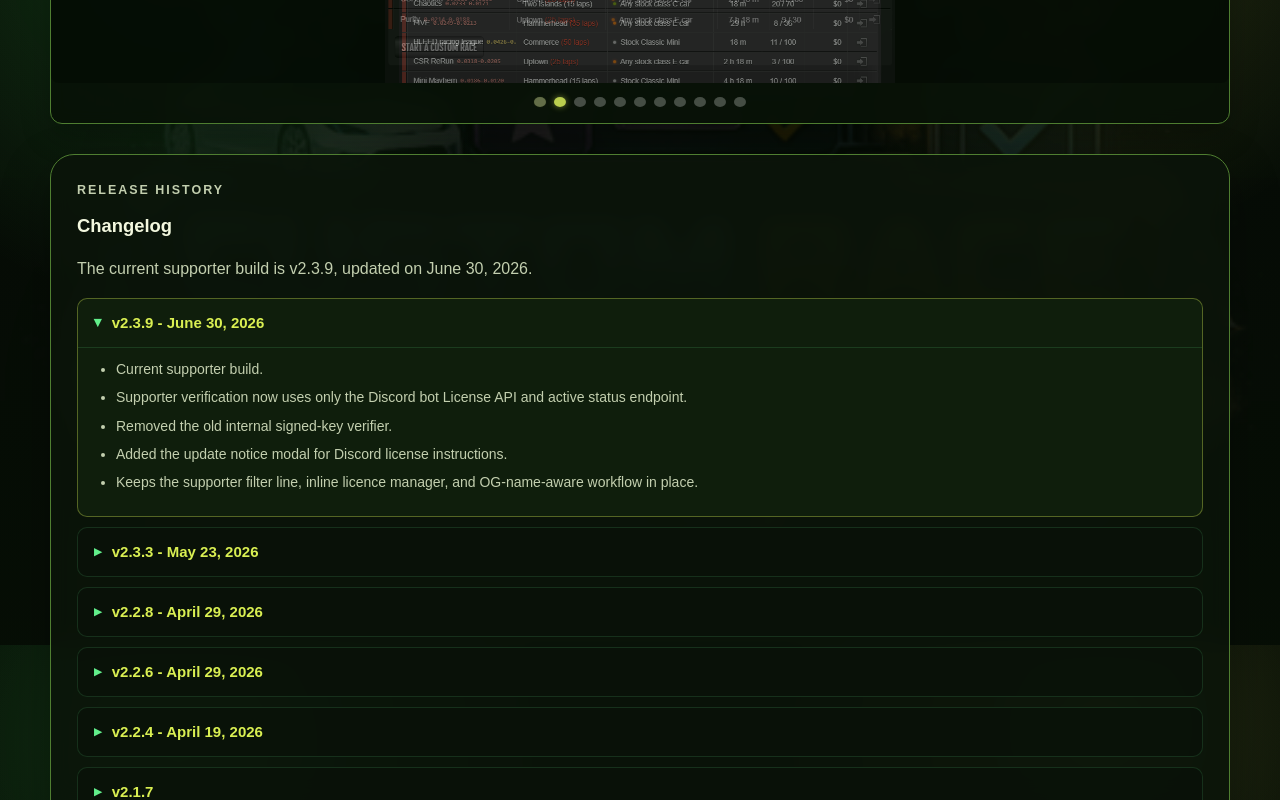
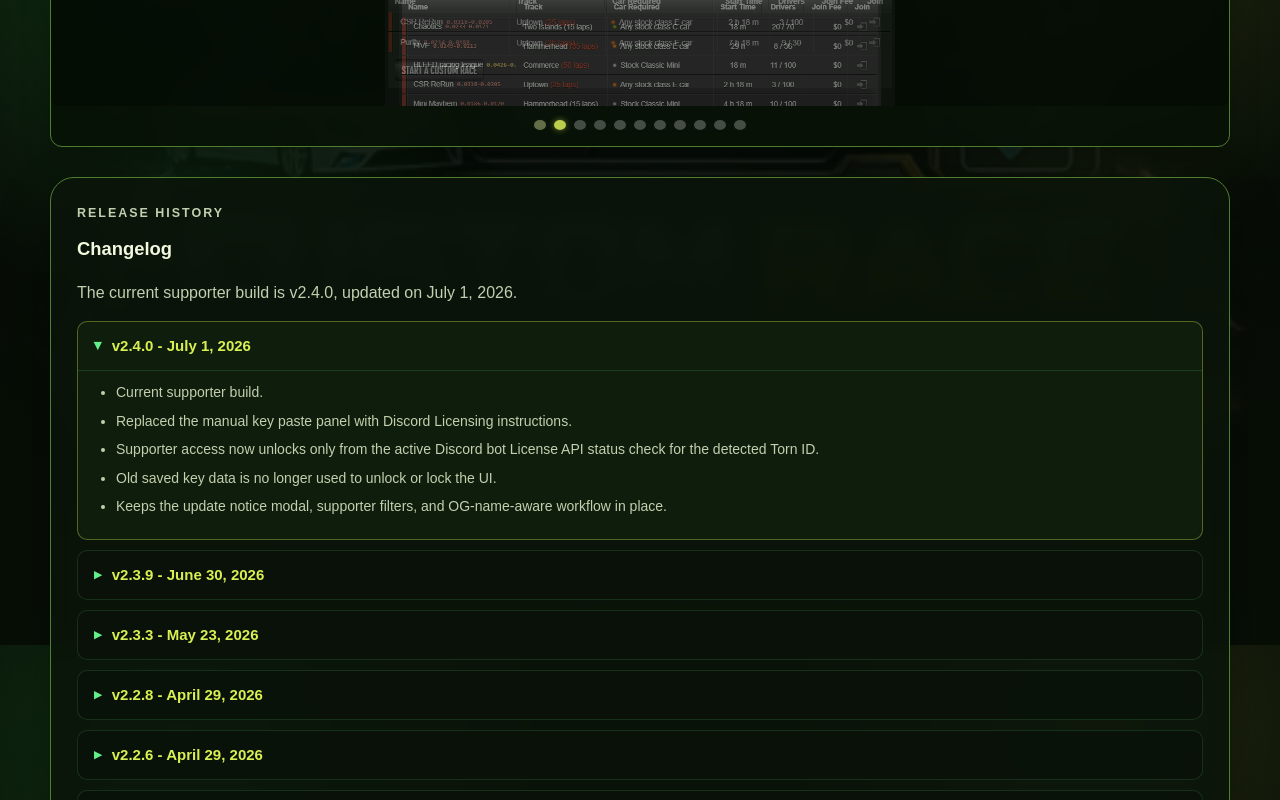
Before and after one commit to MoDuLah/modulah.github.io, a plain HTML site: page custom-race-filter/index.html in a window 1280 px wide. Shown: the part 1755-2555 px from the top of the page. Drawn offline with Linux system fonts and the light colour scheme; files whose address does not match are found by name.

Commit message:
Update Custom Race Filter 2.4.0 page

```diff
--- a/custom-race-filter/index.html
+++ b/custom-race-filter/index.html
@@ -58,7 +58,7 @@
           <h2>Supporter Access</h2>
           <p>Licensing for Custom Race Filter is handled through my Discord server rather than through the hub page itself.</p>
           <p>To get licensed, first make sure you are verified in the server. After that, head to <code>#bot-commands</code>, talk to <strong>The Stig</strong>, and run <code>/buylicense</code>.</p>
-          <p>The bot issues a <code>PP-CRF</code> supporter key, and the script checks access through the License API status endpoint for your Torn user ID.</p>
+          <p>No manual script key is needed. The bot grants access server-side, and the script unlocks Supporter features through the License API status endpoint for your Torn user ID.</p>
         </article>
 
         <article class="content-card content-card-full">
@@ -102,18 +102,29 @@
       <section class="content-card changelog-card" id="changelog" aria-label="Changelog">
         <p class="section-kicker">Release history</p>
         <h2>Changelog</h2>
-        <p>The current supporter build is v2.3.9, updated on June 30, 2026.</p>
+        <p>The current supporter build is v2.4.0, updated on July 1, 2026.</p>
 
         <div class="changelog-tree" role="tree">
           <details class="changelog-version" role="treeitem" open>
+            <summary class="changelog-summary">v2.4.0 - July 1, 2026</summary>
+            <div class="changelog-content">
+              <ul class="changelog-list">
+                <li>Current supporter build.</li>
+                <li>Replaced the manual key paste panel with Discord Licensing instructions.</li>
+                <li>Supporter access now unlocks only from the active Discord bot License API status check for the detected Torn ID.</li>
+                <li>Old saved key data is no longer used to unlock or lock the UI.</li>
+                <li>Keeps the update notice modal, supporter filters, and OG-name-aware workflow in place.</li>
+              </ul>
+            </div>
+          </details>
+
+          <details class="changelog-version" role="treeitem">
             <summary class="changelog-summary">v2.3.9 - June 30, 2026</summary>
             <div class="changelog-content">
               <ul class="changelog-list">
-                <li>Current supporter build.</li>
-                <li>Supporter verification now uses only the Discord bot License API and active status endpoint.</li>
                 <li>Removed the old internal signed-key verifier.</li>
+                <li>Kept licensing aligned with the Discord bot License API process.</li>
                 <li>Added the update notice modal for Discord license instructions.</li>
-                <li>Keeps the supporter filter line, inline licence manager, and OG-name-aware workflow in place.</li>
               </ul>
             </div>
           </details>
```
